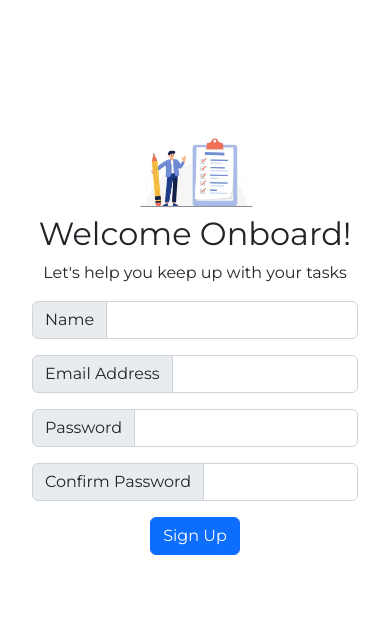
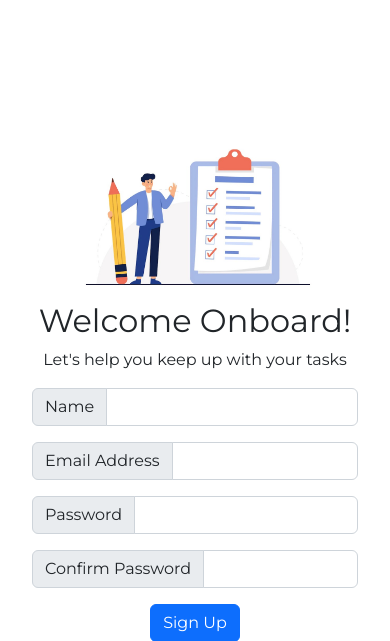
Before and after one commit to vineyy17/managerly-todo-app, a Flask app: page /sign-up in a window 390 px wide. Shown: the top 641 px of the page. Run offline with Flask 3, Linux system fonts and the light colour scheme; some libraries are stand-ins or nearby versions.

Commit message:
eight commit

```diff
--- a/main.py
+++ b/main.py
@@ -14,8 +14,6 @@ import os
 import os.path
 import config
 
-
-
 app = Flask(__name__)
 db = SQLAlchemy()
 login_manager = LoginManager()
@@ -26,7 +24,7 @@ def create_app(config_class=None):
         app.config.from_object('config.DevelopmentConfig')
     else:
         app.config.from_object(config_class)
-    app.config['SECRET_KEY'] = os.environ.get("SECRET_KEY")
+    app.config['SECRET_KEY'] = '8BYkEfBA6O6donzWlSihBXox7C0sKR6b'
     app.config['SQLALCHEMY_DATABASE_URI'] = os.environ.get("DATABASE_URL")
     app.config['SQLALCHEMY_TRACK_MODIFICATIONS'] = False
     Bootstrap(app)
@@ -158,7 +156,7 @@ def show_tasks():
     if not current_user.is_authenticated:
         return redirect(url_for('sign_in'))
     todo_list = Todo.query.filter_by(user_id=current_user.id).all()
-    name = session['form_data'].get('name_input')
+    name = current_user.name
     if request.method == "POST":
         return render_template('todo.html', todo_list=todo_list, name=name)
     return render_template("todo.html", todo_list=todo_list, name=name)
--- a/static/css/sign-in.css
+++ b/static/css/sign-in.css
@@ -60,4 +60,8 @@ margin-right: 2rem;
 color: #8f8f8f;
 margin-top: 15rem;
 }
+
+.sign-in-img{
+width: 80%;
 }
+}
--- a/static/css/sign-up.css
+++ b/static/css/sign-up.css
@@ -71,4 +71,8 @@ color: #8f8f8f;
 margin-top: 10rem;
 }
 
+.sign-in-img{
+width: 80%;
 }
+
+}
--- a/templates/todo.html
+++ b/templates/todo.html
@@ -24,7 +24,7 @@
 </head>
 <body>
 
-<div style="margin-top: 50px;" class="ui container">
+<div style="margin-top: 50px;" class="ui container todo_section">
 <h2 class="ui center aligned header">Hello {{ name }}, Start managing your tasks.</h2>
 
 <form class="ui form" action="{{url_for('add_tasks')}}" method="post">
```
